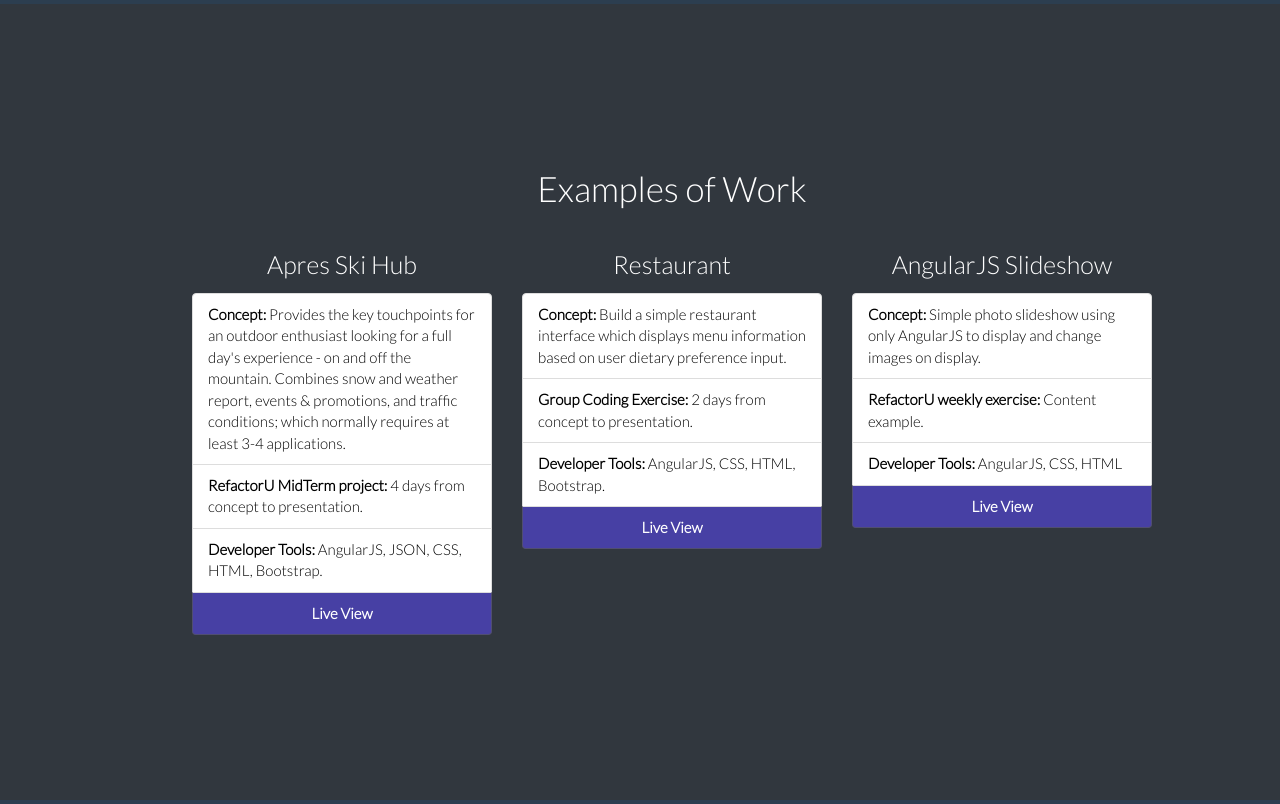
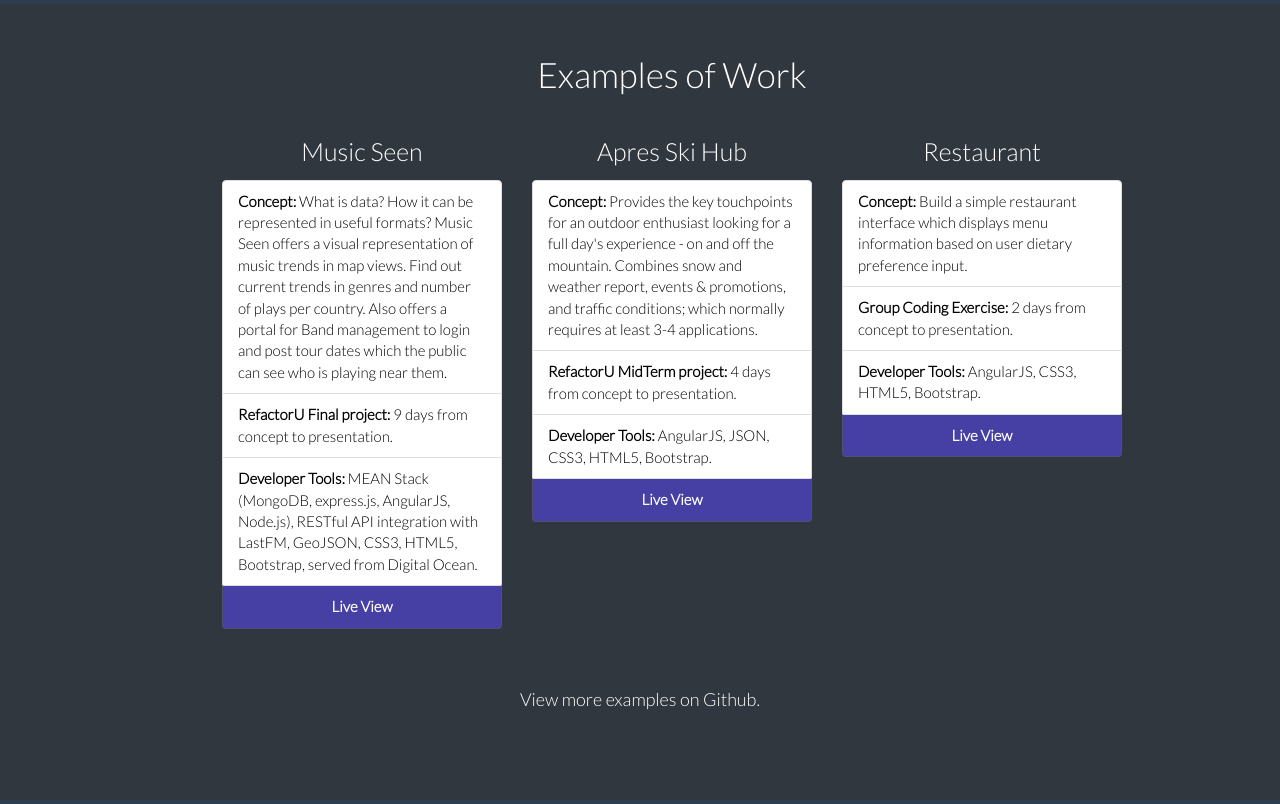
Before and after one commit to lucksp/phillucks.me, a website: page public/index.html in a window 1280 px wide. Shown: the part 1560-2364 px from the top of the page. Drawn offline with nearby package versions, Linux system fonts and the light colour scheme.

Commit message:
added project

```diff
--- a/public/css/styles.css
+++ b/public/css/styles.css
@@ -2,6 +2,8 @@
 	font-family: 'Lato', sans-serif;
 }
 
+
+/*NAV*/
 .nav-list {
 	position: fixed;
 	bottom: 5vh;
@@ -21,6 +23,8 @@
 	color: #fff;
 	text-decoration: none;
 }
+
+/*TOP*/
 
 .top{
 	position: relative;
@@ -62,12 +66,16 @@
 	letter-spacing: 1.5rem;
 }
 
+
+/*ABOUT*/
+
 .aboutDiv {
 	border-top: 4px solid #2C3E50;
 	background-color: #6C7A89;
 	width: 100vw;
 	color: #fff;
-	height: 100vh;
+	height: auto;
+	min-height: 100vh;
 	font-size: 2.5rem;
 	display: flex;
 	align-content: center;
@@ -77,10 +85,13 @@
 	padding-right: 10%;
 }
 
+/*PORTFOLIO*/
+
 .portfolioDiv {
 	border-top: 4px solid #2C3E50;
 	background-color: #31373E;
-	height: 100vh;
+	height: auto;
+	min-height: 85vh;
 	justify-content: center;
 	position: relative;
 	color: #fff;
@@ -122,6 +133,22 @@
 	text-align: center;
 }
 
+.portMore {
+	width: 100vw;
+	min-height: 15vh;
+	height: auto;
+	text-align: center;
+	background-color: #31373E;
+	color: #fff;
+}
+
+.portMore a {
+	text-decoration: none;
+	color: #fff;
+}
+
+/*CONTACT*/
+
 .contactDiv {
 	position: relative;
 	border-top: 4px solid #2C3E50;
@@ -136,7 +163,7 @@
 	font-size: 2rem;
 	padding-left: 15%;
 	padding-right: 10%;
-};
+}
 
 .contactDiv:before {
 	display: block;
--- a/public/index.html
+++ b/public/index.html
@@ -68,9 +68,20 @@
 		</div>
 		<a name="portfolio"></a>
 		<div class="container-fluid portfolioDiv">
-			<div class="row">
+			<div class="row col-xs-12">
 				<h2>Examples of Work</h2>
 				<div class="card">
+					<div class="col-sm-4">
+						  <div class="card-block">
+						    <p class="card-text">Music Seen</p>
+						  </div>
+						  <ul class="list-group list-group-flush">
+						    <li class="list-group-item"><strong>Concept:</strong> What is data? How it can be represented in useful formats?  Music Seen offers a visual representation of music trends in map views.  Find out current trends in genres and number of plays per country.  Also offers a portal for Band management to login and post tour dates which the public can see who is playing near them.</li>
+						    <li class="list-group-item"><strong>RefactorU Final project:</strong> 9 days from concept to presentation.</li>
+						    <li class="list-group-item"><strong>Developer Tools:</strong> MEAN Stack (MongoDB, express.js, AngularJS, Node.js), RESTful API integration with LastFM, GeoJSON, CSS3, HTML5, Bootstrap, served from Digital Ocean.</li>
+						    <li class="list-group-item cardView"><a href="http://104.236.139.235" target="_blank">Live View</a></li>
+						  </ul>
+					</div>
 					<div class="col-sm-4">
 						  <div class="card-block">
 						    <p class="card-text">Apres Ski Hub</p>
@@ -78,7 +89,7 @@
 						  <ul class="list-group list-group-flush">
 						    <li class="list-group-item"><strong>Concept:</strong> Provides the key touchpoints for an outdoor enthusiast looking for a full day's experience - on and off the mountain.  Combines snow and weather report, events & promotions, and traffic conditions; which normally requires at least 3-4 applications.</li>
 						    <li class="list-group-item"><strong>RefactorU MidTerm project:</strong> 4 days from concept to presentation.</li>
-					    <li class="list-group-item"><strong>Developer Tools:</strong> AngularJS, JSON, CSS, HTML, Bootstrap.</li>
+						    <li class="list-group-item"><strong>Developer Tools:</strong> AngularJS, JSON, CSS3, HTML5, Bootstrap.</li>
 						    <li class="list-group-item cardView"><a href="http://1pt21gwprod.com/refactor/apres/index.html" target="_blank">Live View</a></li>
 						  </ul>
 					</div>
@@ -89,11 +100,11 @@
 						  <ul class="list-group list-group-flush">
 						    <li class="list-group-item"><strong>Concept:</strong> Build a simple restaurant interface which displays menu information based on user dietary preference input.</li>
 						    <li class="list-group-item"><strong>Group Coding Exercise:</strong> 2 days from concept to presentation.</li>
-					    <li class="list-group-item"><strong>Developer Tools:</strong> AngularJS, CSS, HTML, Bootstrap.</li>
+						    <li class="list-group-item"><strong>Developer Tools:</strong> AngularJS, CSS3, HTML5, Bootstrap.</li>
 						    <li class="list-group-item cardView"><a href="http://1pt21gwprod.com/refactor/restaurant/main.html" target="_blank">Live View</a></li>
 						  </ul>
 					</div>
-				<div class="col-sm-4">
+					<!-- <div class="col-sm-4">
 						  <div class="card-block">
 						    <p class="card-text">AngularJS Slideshow</p>
 						  </div>
@@ -103,10 +114,17 @@
 						    <li class="list-group-item"><strong>Developer Tools:</strong> AngularJS, CSS, HTML</li>
 						    <li class="list-group-item cardView"><a href="http://1pt21gwprod.com/refactor/slideshow/js8-slideshow.html" target="_blank">Live View</a></li>
 						  </ul>
+					</div> -->
+				</div>
+
 			</div>
 		</div>
+			<div class="container-fluid">
+				<div class="row portMore">
+					<h4>View more examples on <a href="https://www.github.com/lucksp" target="_blank">Github</a>.</h4>
 				</div>
 			</div>
+
 		<a name="contact"></a>
 			<div class="container-fluid contactDiv">
 				<div class="row">
```
Lines whose indentation alone changed are shown as unchanged.
